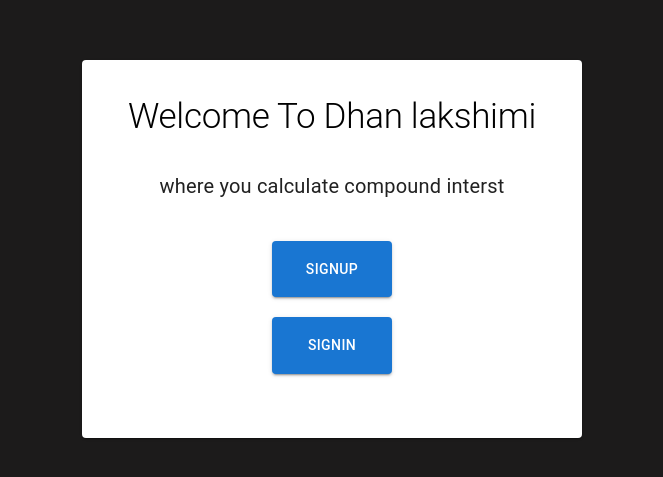
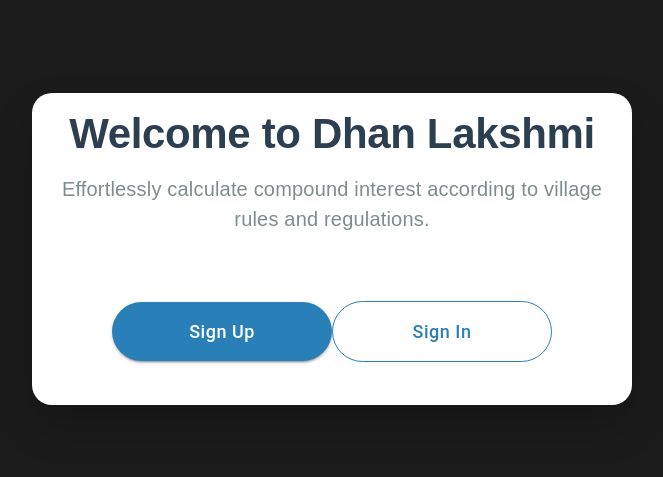
Before and after one commit to saurav4r/dhan_lakshmi, a React (Create React App) app: page / in a window 1280 px wide. Shown: the part 151-628 px from the top of the page, without its empty margins (308-971 px from the left). Built offline with nearby package versions, Linux system fonts and the light colour scheme.

Commit message:
landingpage

```diff
--- a/src/BasicCard.js
+++ b/src/BasicCard.js
@@ -1,56 +1,94 @@
 import * as React from 'react';
-
 import Card from '@mui/material/Card';
 import CardContent from '@mui/material/CardContent';
 import Button from '@mui/material/Button';
 import Typography from '@mui/material/Typography';
 import { useNavigate } from 'react-router-dom';
 
-
 function BasicCard() {
-
   const navigate = useNavigate();
 
   return (
-    <div className='card'>
-      <Card sx={{ minWidth: 500,
-        minHeight: 300
+    <div className="flex justify-center items-center min-h-screen bg-gradient-to-br from-blue-50 to-gray-200">
+      <Card sx={{
+        width: '100%',
+        maxWidth: 600,
+        borderRadius: '20px',
+        boxShadow: '0px 20px 40px rgba(0, 0, 0, 0.2)',
+        backgroundColor: '#ffffff',
+        transition: 'transform 0.3s ease-in-out',
+        '&:hover': {
+          transform: 'scale(1.02)'
+        }
       }}>
-      <CardContent>
-
-        <br></br>
-        <Typography sx={{ fontSize: 35 }} variant="h2" color="black" gutterBottom>
-        Welcome To Dhan lakshimi
+        <CardContent className="text-center p-10">
+          <Typography
+            sx={{
+              fontSize: 42,
+              fontWeight: 'bold',
+              fontFamily: 'Poppins, sans-serif',
+              color: '#2c3e50'
+            }}
+            variant="h2"
+            gutterBottom
+          >
+            Welcome to Dhan Lakshmi
+          </Typography>
+          <Typography
+            sx={{
+              fontSize: 20,
+              color: '#7f8c8d',
+              marginBottom: 6,
+              fontFamily: 'Poppins, sans-serif'
+            }}
+            component="p"
+          >
+            Effortlessly calculate compound interest according to village rules and regulations.
           </Typography>
 
-        <br></br>
-
-        <Typography sx={{ fontSize: 20 }} component="div">
-          where you calculate compound interst
-        </Typography>
-
-        <br></br>
-        <br></br>
-
-        <Button variant="contained" sx={{maxWidth:200,minWidth:120,padding:2}} onClick={() => {
-          navigate("/Register")
-        }}>
-          signup
+          <Button
+            variant="contained"
+            color="primary"
+            sx={{
+              width: '100%',
+              maxWidth: 220,
+              padding: '14px',
+              margin: '20px 0',
+              borderRadius: '50px',
+              textTransform: 'none',
+              fontSize: '18px',
+              backgroundColor: '#2980b9',
+              '&:hover': {
+                backgroundColor: '#3498db',
+              }
+            }}
+            onClick={() => navigate("/Register")}
+          >
+            Sign Up
           </Button>
 
-        <br></br>
-        <br></br>
-
-        <Button variant="contained" sx={{maxWidth:200,minWidth:120,padding:2}} onClick={() => {
-          navigate("/Login")
-        }}>
-          SignIn
+          <Button
+            variant="outlined"
+            color="primary"
+            sx={{
+              width: '100%',
+              maxWidth: 220,
+              padding: '14px',
+              borderRadius: '50px',
+              textTransform: 'none',
+              fontSize: '18px',
+              color: '#2980b9',
+              borderColor: '#2980b9',
+              '&:hover': {
+                borderColor: '#3498db',
+                color: '#3498db',
+              }
+            }}
+            onClick={() => navigate("/Login")}
+          >
+            Sign In
           </Button>
-         <br></br>
-         <br></br>
-         <br></br>
         </CardContent>
-
       </Card>
     </div>
   );
```
Lines whose indentation alone changed are shown as unchanged.
